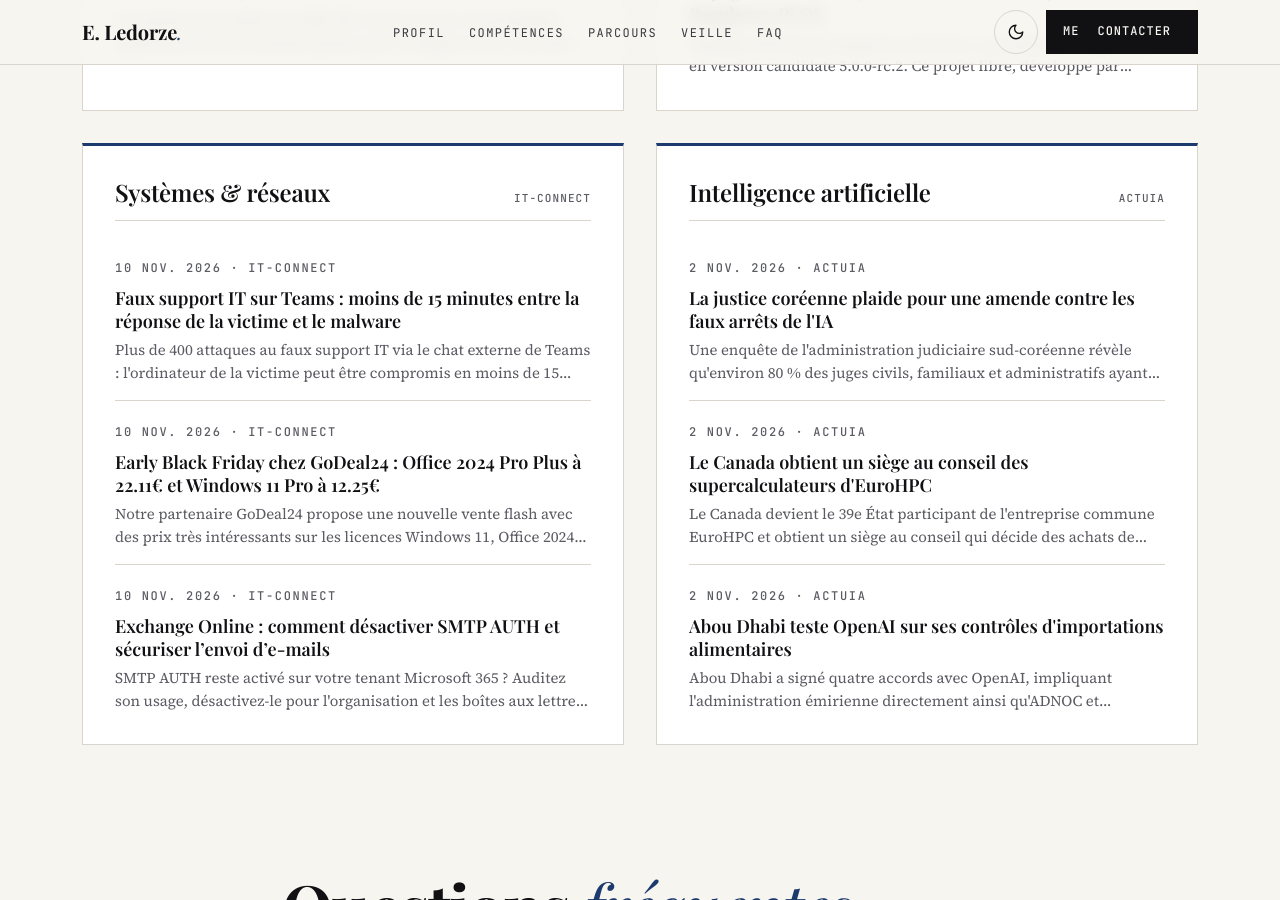
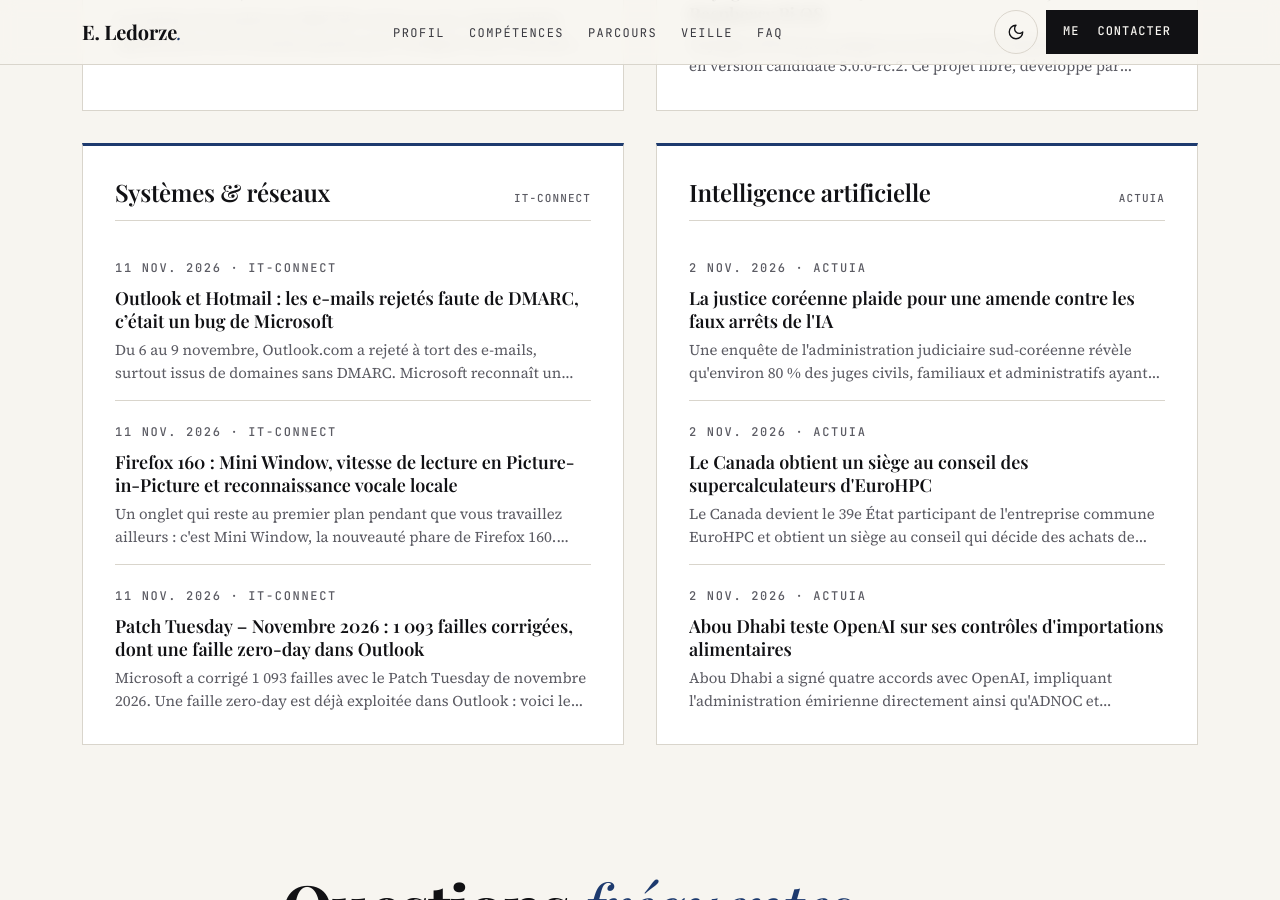
Before and after one commit to TheDringe54-lab/TheDringe54-lab.github.io, a Jekyll site: the page built from index.html, in a window 1280 px wide and 900 px high, scrolled down 4916 px. Built offline with Jekyll 4.4.1, drawn with Linux system fonts in a browser that asks for light colours; some of the changed text lies outside the part shown.

Commit message:
Veille techno : mise à jour automatique

```diff
--- a/_data/veille.json
+++ b/_data/veille.json
@@ -1,5 +1,5 @@
 {
-  "mise_a_jour": "2026-11-10",
+  "mise_a_jour": "2026-11-11",
   "themes": [
     {
       "id": "cyber",
@@ -63,25 +63,25 @@
       "titre_en": "Systems & networks",
       "articles": [
         {
-          "titre": "Faux support IT sur Teams : moins de 15 minutes entre la réponse de la victime et le malware",
-          "lien": "https://www.it-connect.fr/teams-faux-support-it-email-bombing/",
+          "titre": "Outlook et Hotmail : les e-mails rejetés faute de DMARC, c’était un bug de Microsoft",
+          "lien": "https://www.it-connect.fr/outlook-hotmail-bug-rejet-emails-dmarc/",
           "source": "IT-Connect",
-          "date": "2026-11-10",
-          "resume": "Plus de 400 attaques au faux support IT via le chat externe de Teams : l'ordinateur de la victime peut être compromis en moins de 15 minutes. Le post Faux…"
+          "date": "2026-11-11",
+          "resume": "Du 6 au 9 novembre, Outlook.com a rejeté à tort des e-mails, surtout issus de domaines sans DMARC. Microsoft reconnaît un bug. Voici ce qu'il faut vérifier. Le…"
         },
         {
-          "titre": "Early Black Friday chez GoDeal24 : Office 2024 Pro Plus à 22.11€ et Windows 11 Pro à 12.25€",
-          "lien": "https://www.it-connect.fr/bon-plan-des-promos-sur-les-licences-office-2021-windows-10-et-windows-11/",
+          "titre": "Firefox 160 : Mini Window, vitesse de lecture en Picture-in-Picture et reconnaissance vocale locale",
+          "lien": "https://www.it-connect.fr/firefox-160-mini-window-nouveautes/",
           "source": "IT-Connect",
-          "date": "2026-11-10",
-          "resume": "Notre partenaire GoDeal24 propose une nouvelle vente flash avec des prix très intéressants sur les licences Windows 11, Office 2024 et même Windows 10 LTSC. Le…"
+          "date": "2026-11-11",
+          "resume": "Un onglet qui reste au premier plan pendant que vous travaillez ailleurs : c'est Mini Window, la nouveauté phare de Firefox 160. Voici ce qui change. Le post…"
         },
         {
-          "titre": "Exchange Online : comment désactiver SMTP AUTH et sécuriser l’envoi d’e-mails",
-          "lien": "https://www.it-connect.fr/desactiver-smtp-auth-exchange-online/",
+          "titre": "Patch Tuesday – Novembre 2026 : 1 093 failles corrigées, dont une faille zero-day dans Outlook",
+          "lien": "https://www.it-connect.fr/patch-tuesday-novembre-2026-recapitulatif/",
           "source": "IT-Connect",
-          "date": "2026-11-10",
-          "resume": "SMTP AUTH reste activé sur votre tenant Microsoft 365 ? Auditez son usage, désactivez-le pour l'organisation et les boîtes aux lettres, et bloquez l'auth…"
+          "date": "2026-11-11",
+          "resume": "Microsoft a corrigé 1 093 failles avec le Patch Tuesday de novembre 2026. Une faille zero-day est déjà exploitée dans Outlook : voici le récapitulatif complet…"
         }
       ]
     },
```
